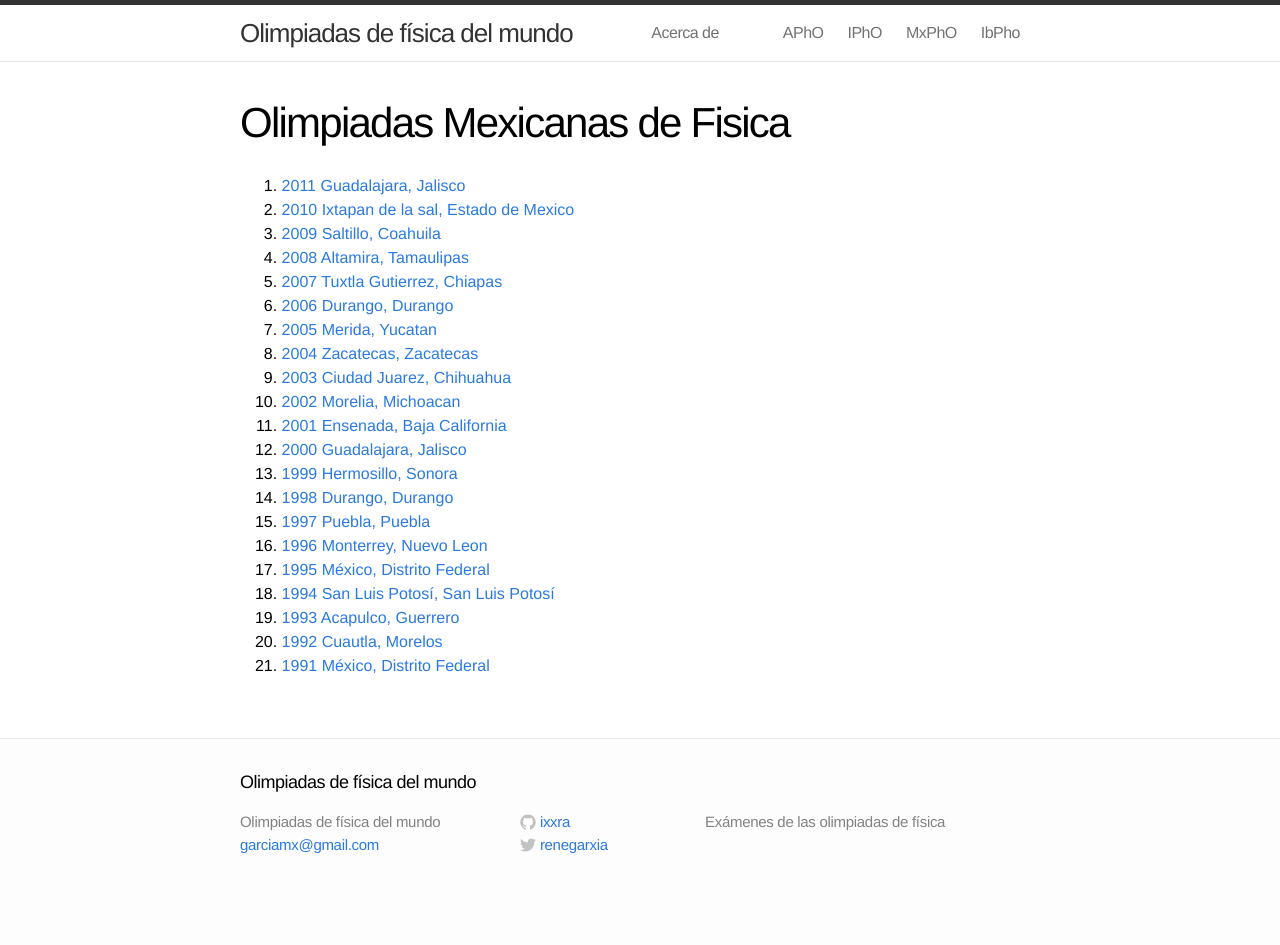
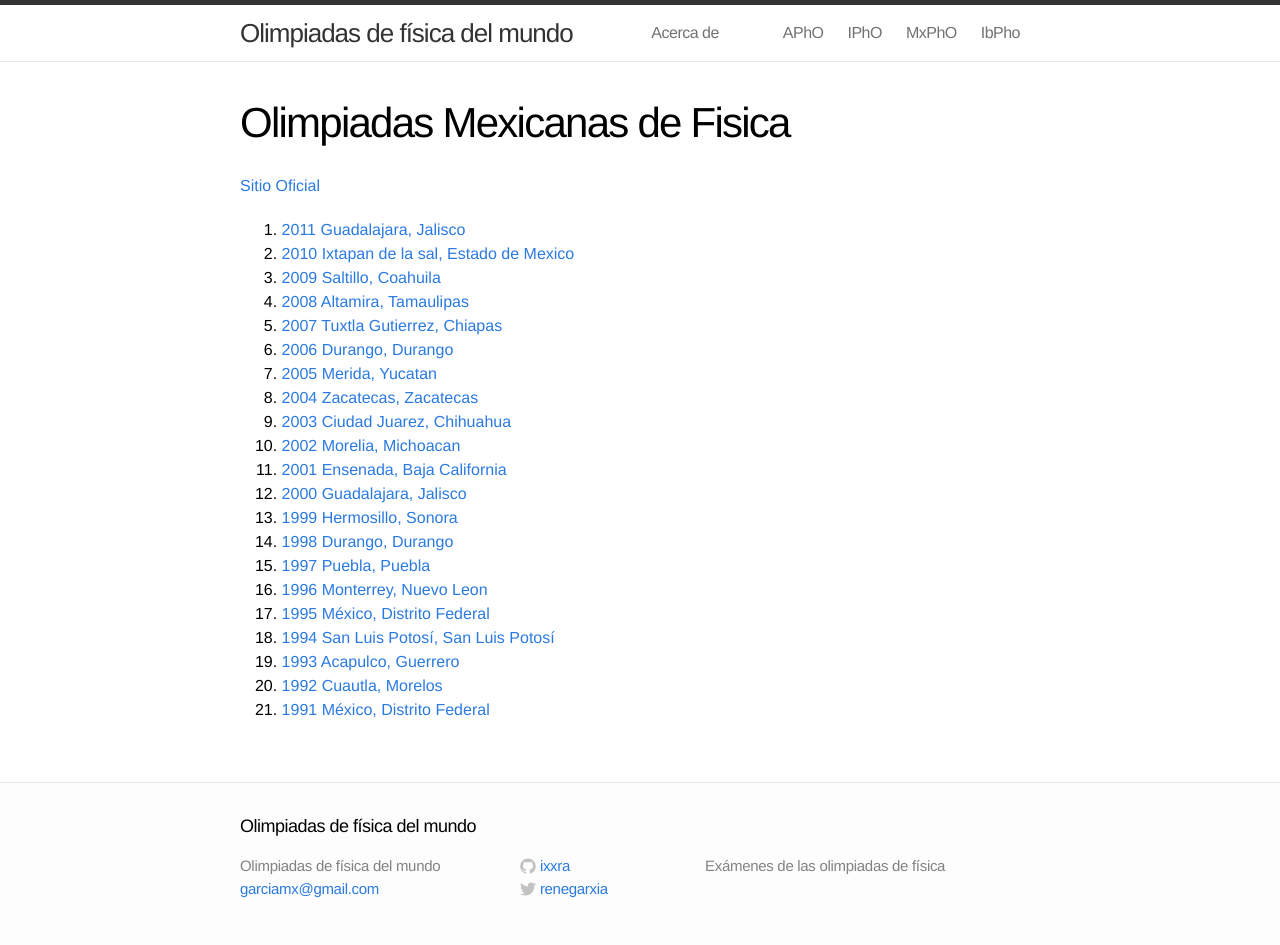
Before and after one commit to ixxra/olimpiadas-fisica, a Jekyll site: the page built from olympiads/mx/index.md, in a window 1280 px wide. Built offline with Jekyll 4.4.1, drawn with Linux system fonts in a browser that asks for light colours; comment, search, counter and statistics services are not loaded; before the commit the page ends 901 px from its top, so only the background shows below that.

Commit message:
Oficial site

```diff
--- a/olympiads/mx/index.md
+++ b/olympiads/mx/index.md
@@ -4,6 +4,8 @@ title: Olimpiadas Mexicanas de Fisica
 abbrev: MxPhO
 comments: true
 ---
+
+[Sitio Oficial](http://rmf.fciencias.unam.mx/~onf/Olimpiadas/index.php)
 
 1. [2011 Guadalajara, Jalisco](pdf/mx2011.pdf)
 1. [2010 Ixtapan de la sal, Estado de Mexico](pdf/mx2010.pdf)
```
